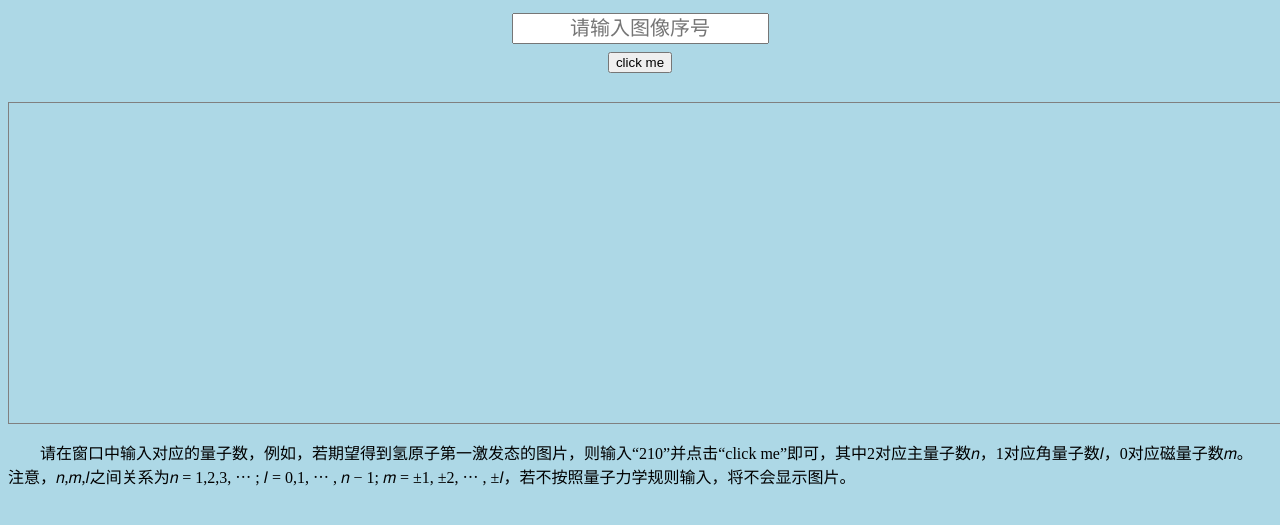
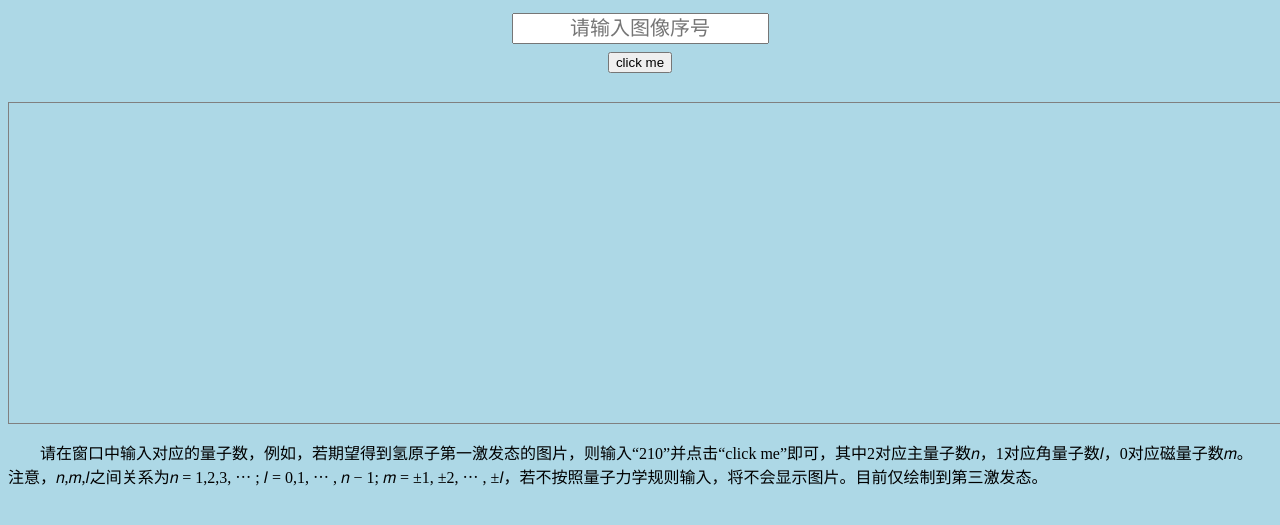
Before and after one commit to GW-listener/gw-listener.github.io, a plain HTML site: page hydron.html in a window 1280 px wide. Shown: the part 87-612 px from the top of the page. Drawn offline with Linux system fonts and the light colour scheme.

Commit message:
Update hydron.html

```diff
--- a/hydron.html
+++ b/hydron.html
@@ -15,7 +15,7 @@
 	<p style="font-family:Times New Roman;">
 
 		&emsp;&emsp;请在窗口中输入对应的量子数，例如，若期望得到氢原子第一激发态的图片，则输入“210”并点击“click me”即可，其中2对应主量子数𝑛，1对应角量子数𝑙，0对应磁量子数𝑚。
-		注意，𝑛,𝑚,𝑙之间关系为𝑛 = 1,2,3, ⋯ ; 𝑙 = 0,1, ⋯ , 𝑛 − 1; 𝑚 = ±1, ±2, ⋯ , ±𝑙，若不按照量子力学规则输入，将不会显示图片。
+		注意，𝑛,𝑚,𝑙之间关系为𝑛 = 1,2,3, ⋯ ; 𝑙 = 0,1, ⋯ , 𝑛 − 1; 𝑚 = ±1, ±2, ⋯ , ±𝑙，若不按照量子力学规则输入，将不会显示图片。目前仅绘制到第三激发态。
 		</p>
 
 	<script src="script_hydron.js"></script>
```
